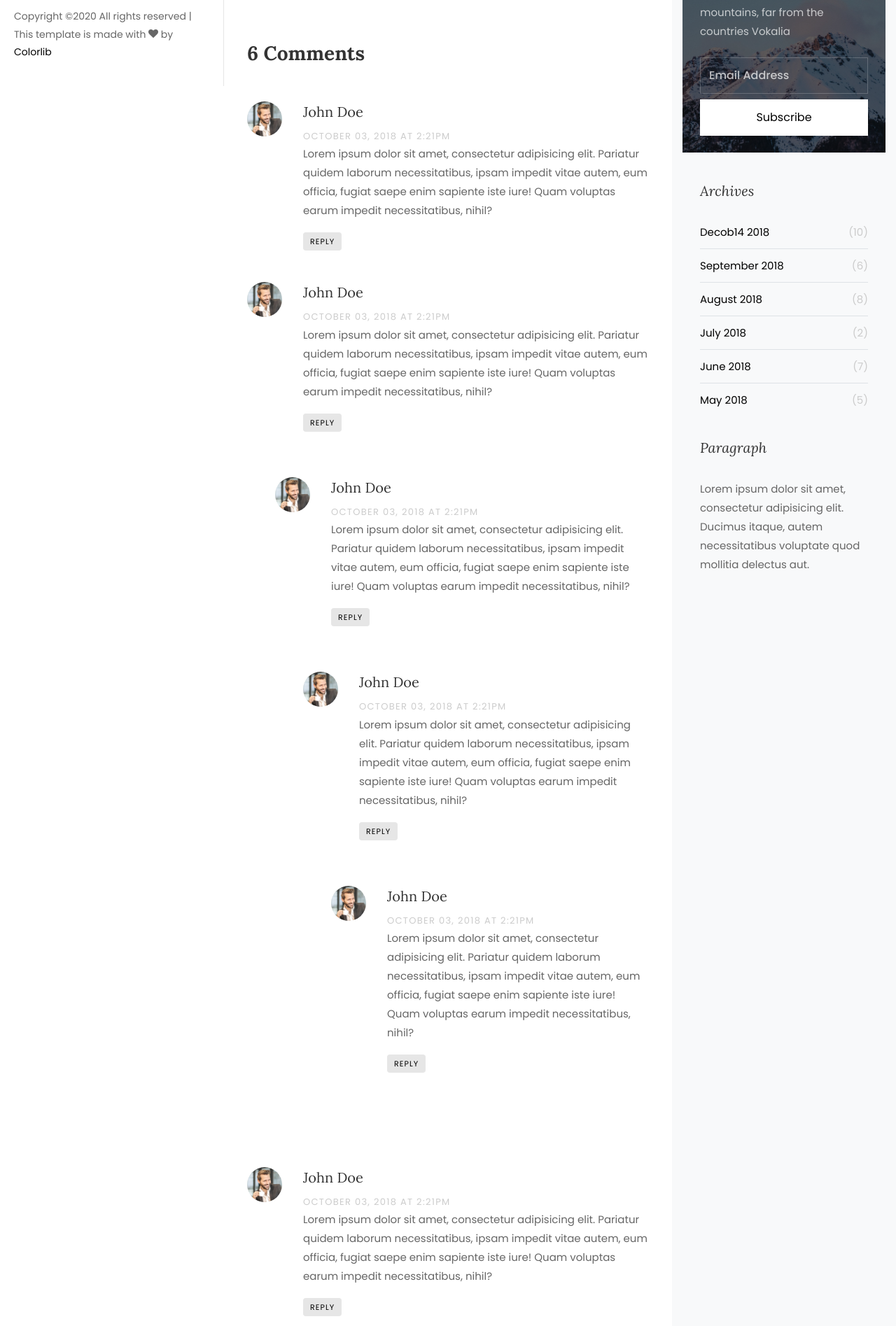
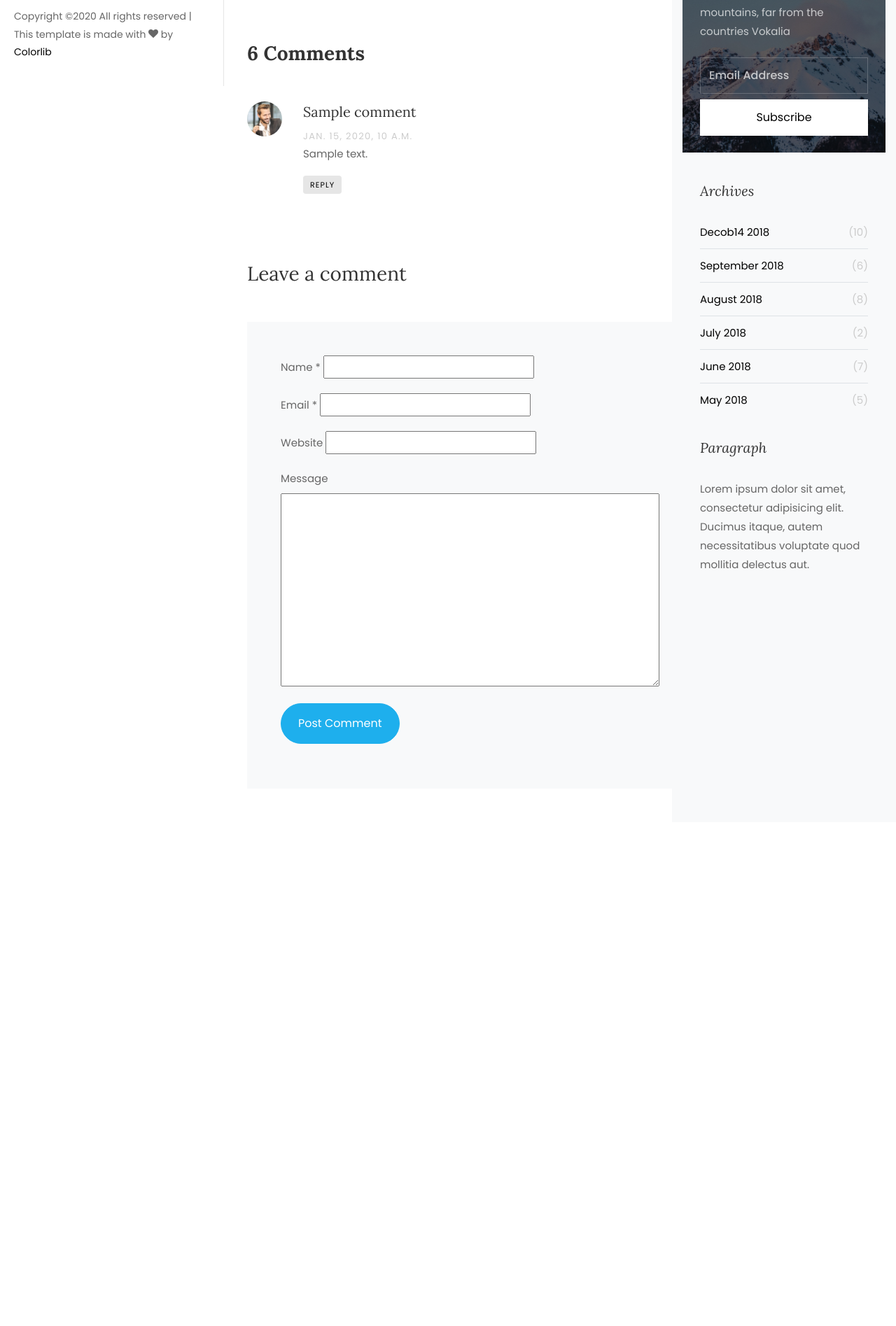
Before and after one commit to sajib1066/sajib-notes, a Django app: a page that uses templates/notes/details.html in a window 1280 px wide. Shown: the part 677-2572 px from the top of the page at 70% size. After the commit the page ends 1740 px from the top, so only its background shows below. Run offline with Django 3.2, Linux system fonts and the light colour scheme; tables that the repository leaves empty hold one stand-in row (values such as "Sample post"); grey boxes marked "Sample" are stand-in pictures; some libraries are stand-ins or nearby versions; some web fonts are replaced.

Commit message:
create comment

```diff
--- /dev/null
+++ b/notes/forms.py
@@ -0,0 +1,8 @@
+from django import forms
+
+from .models import Comment
+
+class CommentForm(forms.ModelForm):
+    class Meta:
+        model = Comment
+        fields = '__all__'
--- a/notes/urls.py
+++ b/notes/urls.py
@@ -1,7 +1,8 @@
 from django.urls import path
-from .views import NoteListView, NoteDetailView
+from .views import NoteListView, NoteDetailView, note_details
 
 urlpatterns = [
     path('', NoteListView.as_view(), name='note'),
-    path('<slug>/', NoteDetailView.as_view(), name='note-details'),
+    # path('<slug>/', NoteDetailView.as_view(), name='note-details'),
+    path('<slug>/', note_details, name='note-details'),
 ]
--- a/notes/views.py
+++ b/notes/views.py
@@ -1,9 +1,10 @@
-from django.shortcuts import render
+from django.shortcuts import render, redirect
 from django.views.generic import (
     ListView,
     DetailView
 )
-from .models import Note
+from .models import Note, Comment
+from .forms import CommentForm
 
 class NoteListView(ListView):
     queryset = Note.objects.filter(is_delete=False)
@@ -12,3 +13,26 @@ class NoteListView(ListView):
 class NoteDetailView(DetailView):
     queryset = Note.objects.all()
     template_name = 'notes/details.html'
+
+def note_details(request, slug):
+    note = Note.objects.get(slug=slug)
+    comment = Comment.objects.filter(note=note)
+    form = CommentForm(request.POST or None)
+
+    name = request.POST.get('name')
+    email = request.POST.get('email')
+    website = request.POST.get('website')
+    message = request.POST.get('message')
+    if (email):
+        Comment.objects.create(note=note, name=name, email=email, website=website, message=message)
+        context = {
+            'form': form
+        }
+        return render(request, 'notes/details.html', context)
+
+    context = {
+        'note': note,
+        'comment': comment,
+        'form': form
+    }
+    return render(request, 'notes/details.html', context)
--- a/templates/notes/details.html
+++ b/templates/notes/details.html
@@ -38,19 +38,25 @@
 				<div class="pt-5 mt-5">
 				  <h3 class="mb-5 font-weight-bold">6 Comments</h3>
 				  <ul class="comment-list">
+					{% if comment %}
+					{% for comment in comment %}
 					<li class="comment">
 					  <div class="vcard bio">
-						<img src="images/person_1.jpg" alt="Image placeholder">
+						<img src="{% static 'images/person_1.jpg' %}" alt="Image placeholder">
 					  </div>
 					  <div class="comment-body">
-						<h3>John Doe</h3>
-						<div class="meta">October 03, 2018 at 2:21pm</div>
-						<p>Lorem ipsum dolor sit amet, consectetur adipisicing elit. Pariatur quidem laborum necessitatibus, ipsam impedit vitae autem, eum officia, fugiat saepe enim sapiente iste iure! Quam voluptas earum impedit necessitatibus, nihil?</p>
+						<h3>{{ comment.name }}</h3>
+						<div class="meta">{{ comment.date }}</div>
+						<p>{{ comment.message }}</p>
 						<p><a href="#" class="reply">Reply</a></p>
 					  </div>
 					</li>
+					{% endfor %}
+					{% else %}
+					<p>No Comment in this Note</p>
+					{% endif %}
 
-					<li class="comment">
+					<!-- <li class="comment">
 					  <div class="vcard bio">
 						<img src="images/person_1.jpg" alt="Image placeholder">
 					  </div>
@@ -115,13 +121,39 @@
 						<p>Lorem ipsum dolor sit amet, consectetur adipisicing elit. Pariatur quidem laborum necessitatibus, ipsam impedit vitae autem, eum officia, fugiat saepe enim sapiente iste iure! Quam voluptas earum impedit necessitatibus, nihil?</p>
 						<p><a href="#" class="reply">Reply</a></p>
 					  </div>
-					</li>
+					</li> -->
+
 				  </ul>
 				  <!-- END comment-list -->
 
 				  <div class="comment-form-wrap pt-5">
 					<h3 class="mb-5">Leave a comment</h3>
-					<form action="#" class="p-3 p-md-5 bg-light">
+					<form action="#" class="p-3 p-md-5 bg-light" method="POST">
+						{% csrf_token %}
+						<div class="form-group">
+						  <label for="name">Name *</label>
+						  {{ form.name }}
+						</div>
+						<div class="form-group">
+						  <label for="email">Email *</label>
+						  {{ form.email }}
+						</div>
+						<div class="form-group">
+						  <label for="website">Website</label>
+						  {{ form.website }}
+						</div>
+
+						<div class="form-group">
+						  <label for="message">Message</label>
+						  {{ form.message }}
+						</div>
+						<div class="form-group">
+						  <input type="submit" value="Post Comment" class="btn py-3 px-4 btn-primary">
+						</div>
+
+					  </form>
+
+					<!-- <form action="#" class="p-3 p-md-5 bg-light">
 					  <div class="form-group">
 						<label for="name">Name *</label>
 						<input type="text" class="form-control" id="name">
@@ -143,7 +175,7 @@
 						<input type="submit" value="Post Comment" class="btn py-3 px-4 btn-primary">
 					  </div>
 
-					</form>
+					</form> -->
 				  </div>
 				</div>
 					</div><!-- END-->
```
